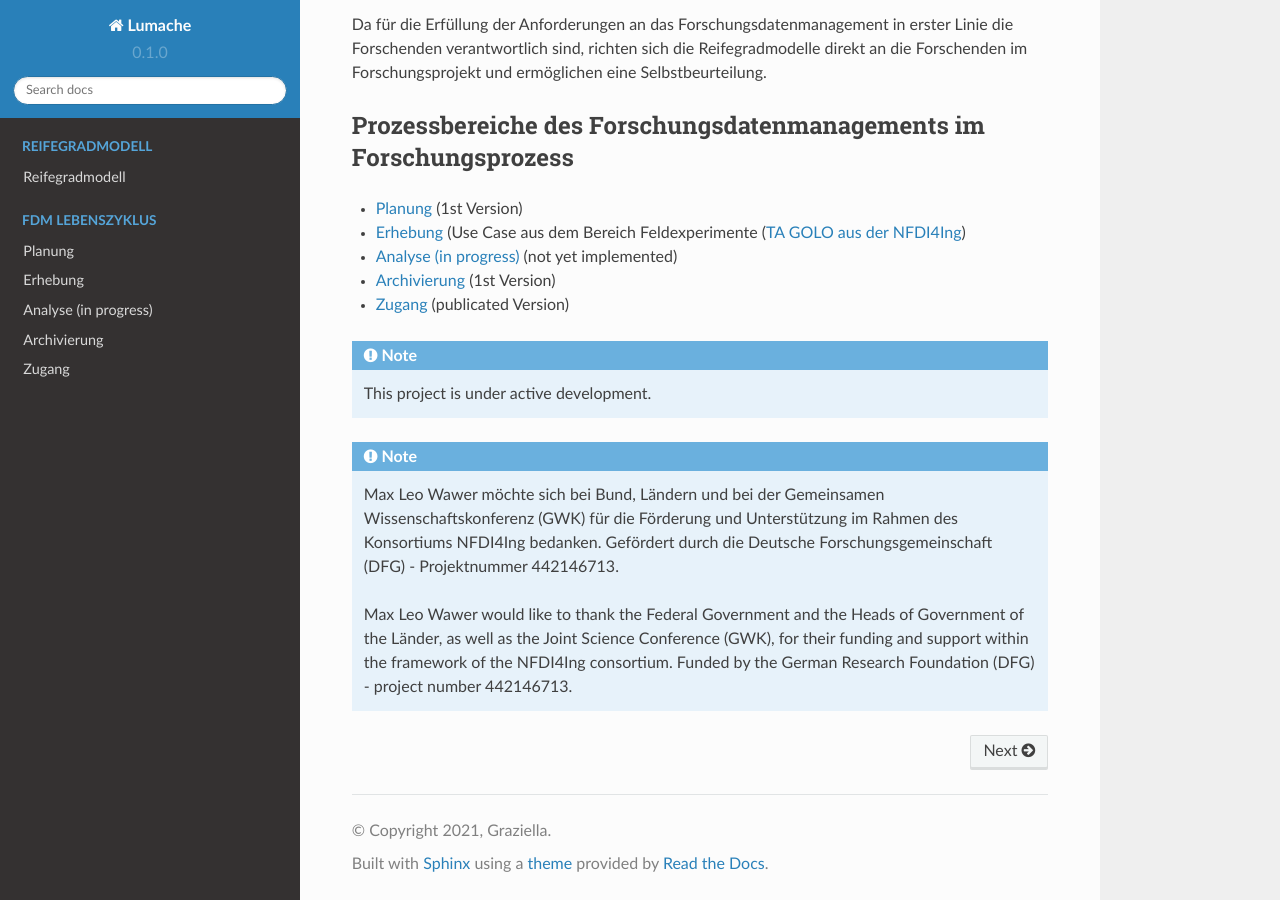
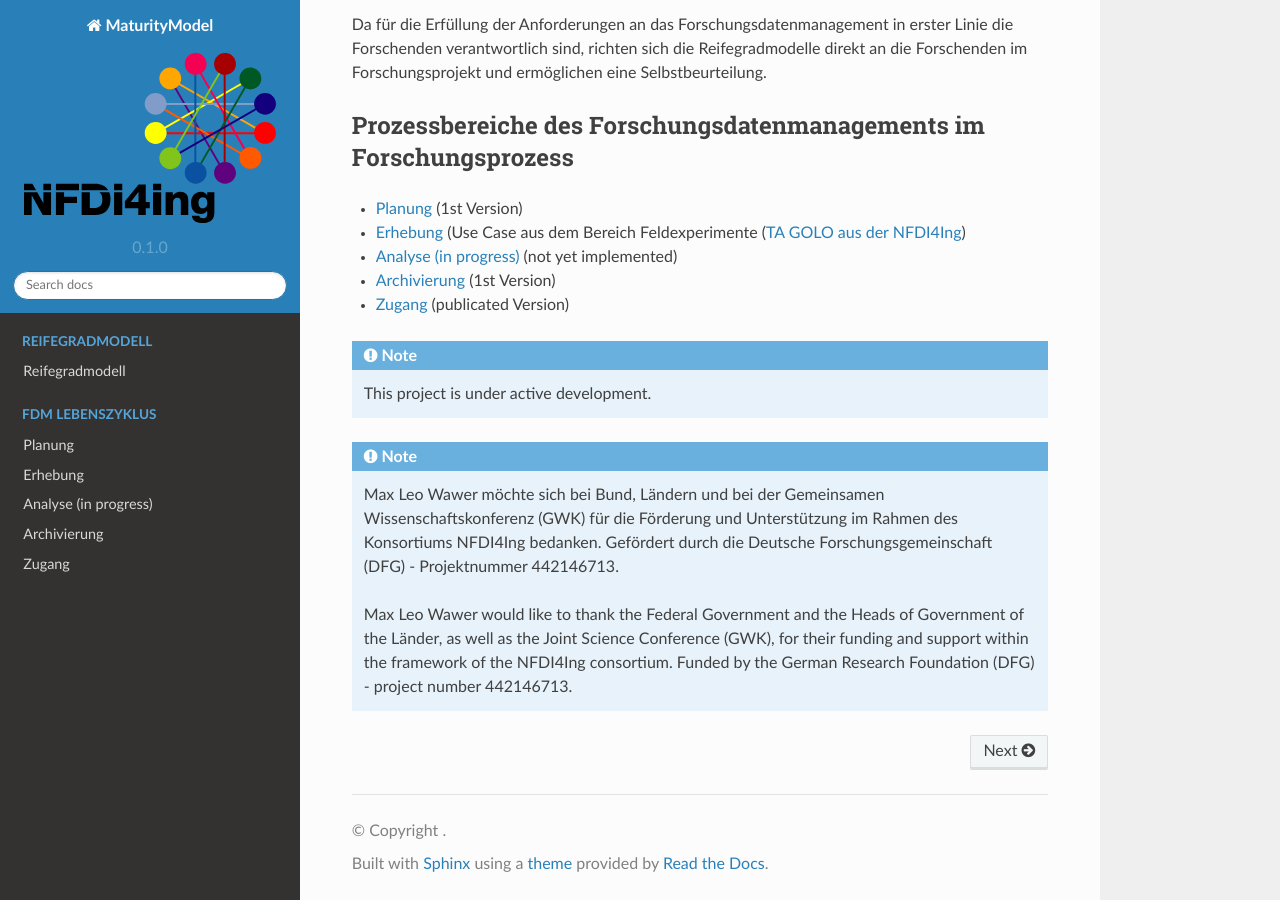
Before and after one commit to LUHMW/MaturityModel, a Sphinx documentation site: the page built from docs/source/index.rst, in a window 1280 px wide and 900 px high, scrolled down 797 px. Built offline with Sphinx 7.4.7 and the Read the Docs theme 2.0.0, drawn with Linux system fonts in a browser that asks for light colours.

Commit message:
Update conf.py

```diff
--- a/docs/source/conf.py
+++ b/docs/source/conf.py
@@ -2,12 +2,14 @@
 
 # -- Project information
 
-project = 'Lumache'
-copyright = '2021, Graziella'
-author = 'Graziella'
+project = 'MaturityModel'
+copyright = ''
+author = ''
 
 release = '0.1'
 version = '0.1.0'
+
+pip install sphinx-rtd-theme
 
 # -- General configuration
 
@@ -17,6 +19,9 @@ extensions = [
     'sphinx.ext.autodoc',
     'sphinx.ext.autosummary',
     'sphinx.ext.intersphinx',
+# --    'sphinx.ext.graphviz',  # Falls Sie Graphviz verwenden
+# --    'sphinx.ext.viewcode',
+    'sphinx_rtd_theme',
 ]
 
 intersphinx_mapping = {
@@ -27,9 +32,17 @@ intersphinx_disabled_domains = ['std']
 
 templates_path = ['_templates']
 
+smartquotes = False
+
 # -- Options for HTML output
 
 html_theme = 'sphinx_rtd_theme'
+# -- html_static_path = ['_static']
+html_logo = 'logo_nfdi4ing_cmyk_hoch.svg'
+# --  html_theme_options = {
+# -- 'logo_only': True,
+# --  'display_version': False,
+# --  }
 
 # -- Options for EPUB output
 epub_show_urls = 'footnote'
```
